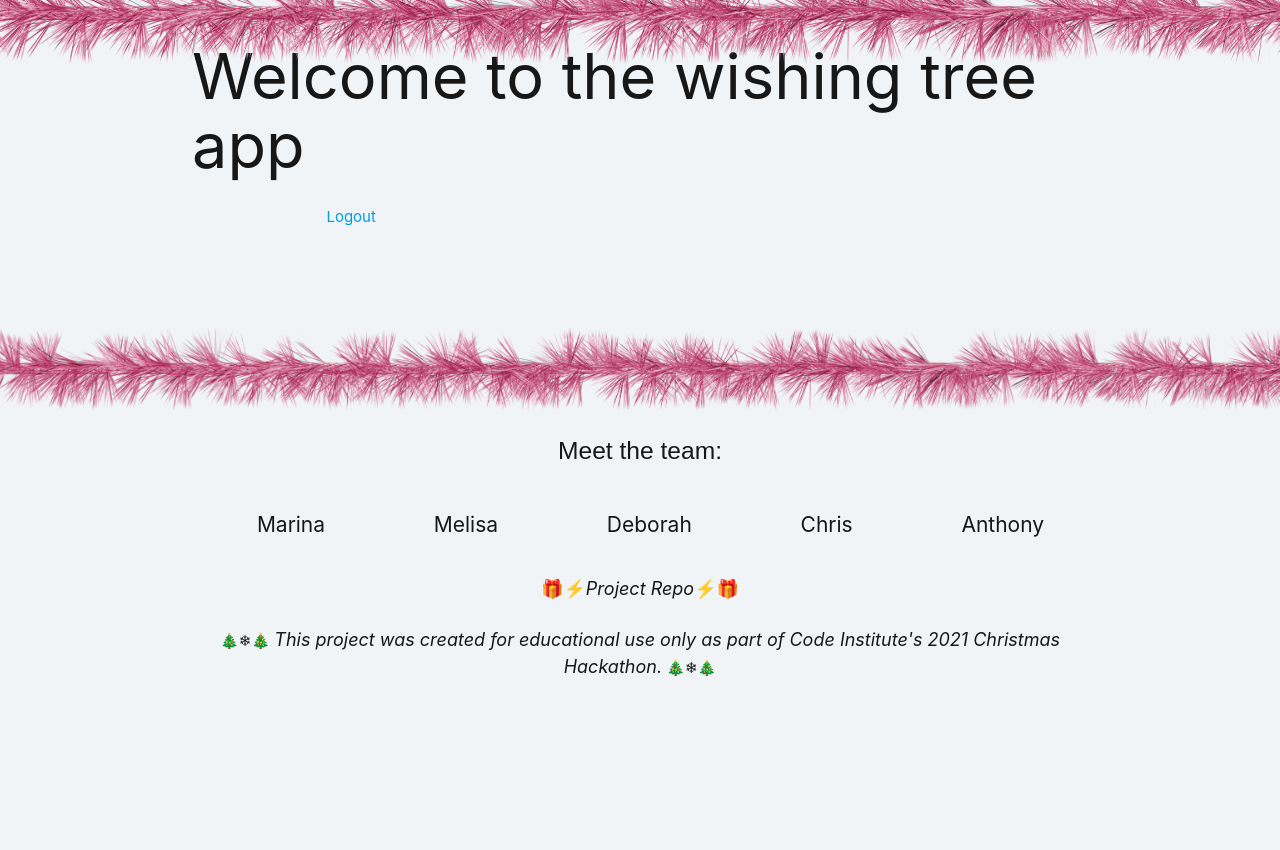
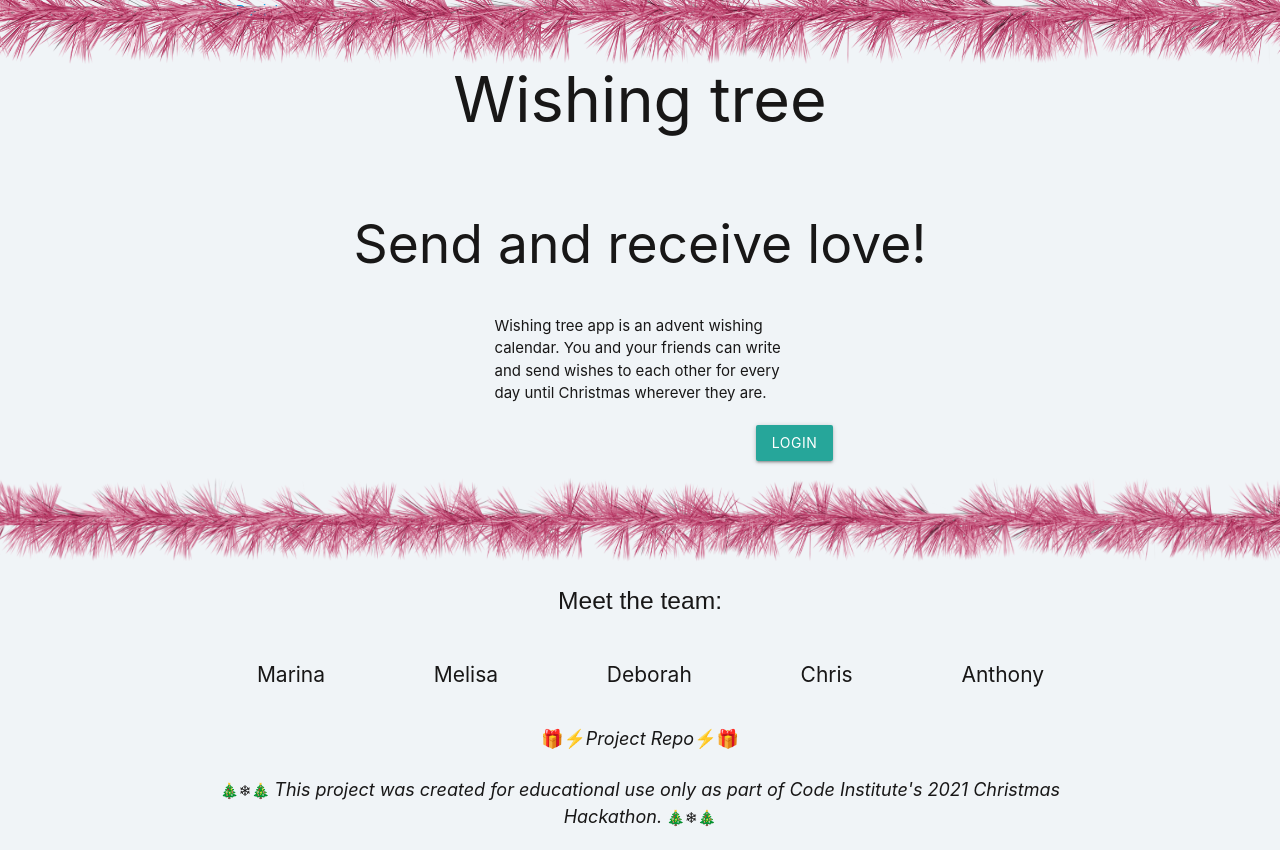
Before and after one commit to marina601/team11-CI-Christmas-Hackathon, a Flask app: page / in a window 1280 px wide. Shown: the part 100-950 px from the top of the page. Before the commit the page ends 777 px from the top, so only its background shows below. Run offline with Flask 2, Linux system fonts and the light colour scheme; data that the repository does not hold is empty; some libraries are stand-ins or nearby versions; some web fonts are replaced.

Commit message:
Add structure to home page

```diff
--- a/templates/home.html
+++ b/templates/home.html
@@ -1,13 +1,31 @@
 {% extends "base.html" %}
 {% block content %}
 
-<h1>Welcome to the wishing tree app</h1>
+<a href="{{ url_for('login') }}">Login</a>
+<a href="{{ url_for('register') }}">Register</a>
 
 <div class="container">
-   {% for wish in wishes %}
-      {{ wish }}
-   {% endfor %}
-   <a href="{{ url_for('logout') }}">Logout</a>
+   <div class="row">
+      <div class="col s12">
+         <h1 class="center-align">Wishing tree</h1>
+      </div>
+   </div>
+   <div class="row">
+      <div class="col s12">
+         <h2 class="center-align">Send and receive love!</h2>
+      </div>
+   </div>
+   <div class="row">
+      <div class="col s12 m6 offset-m3">
+         <p>Wishing tree app is an advent wishing calendar. You  and your friends can write and send wishes to each other for every day until Christmas wherever they are.</p>
+      </div>
+   </div>
+   <div class="row">
+      <div class="col offset-m8">
+         <a class="waves-effect waves-light btn pulse">Login</a>
+      </div>
+   </div>
 </div>
 
+
 {% endblock %}
```
